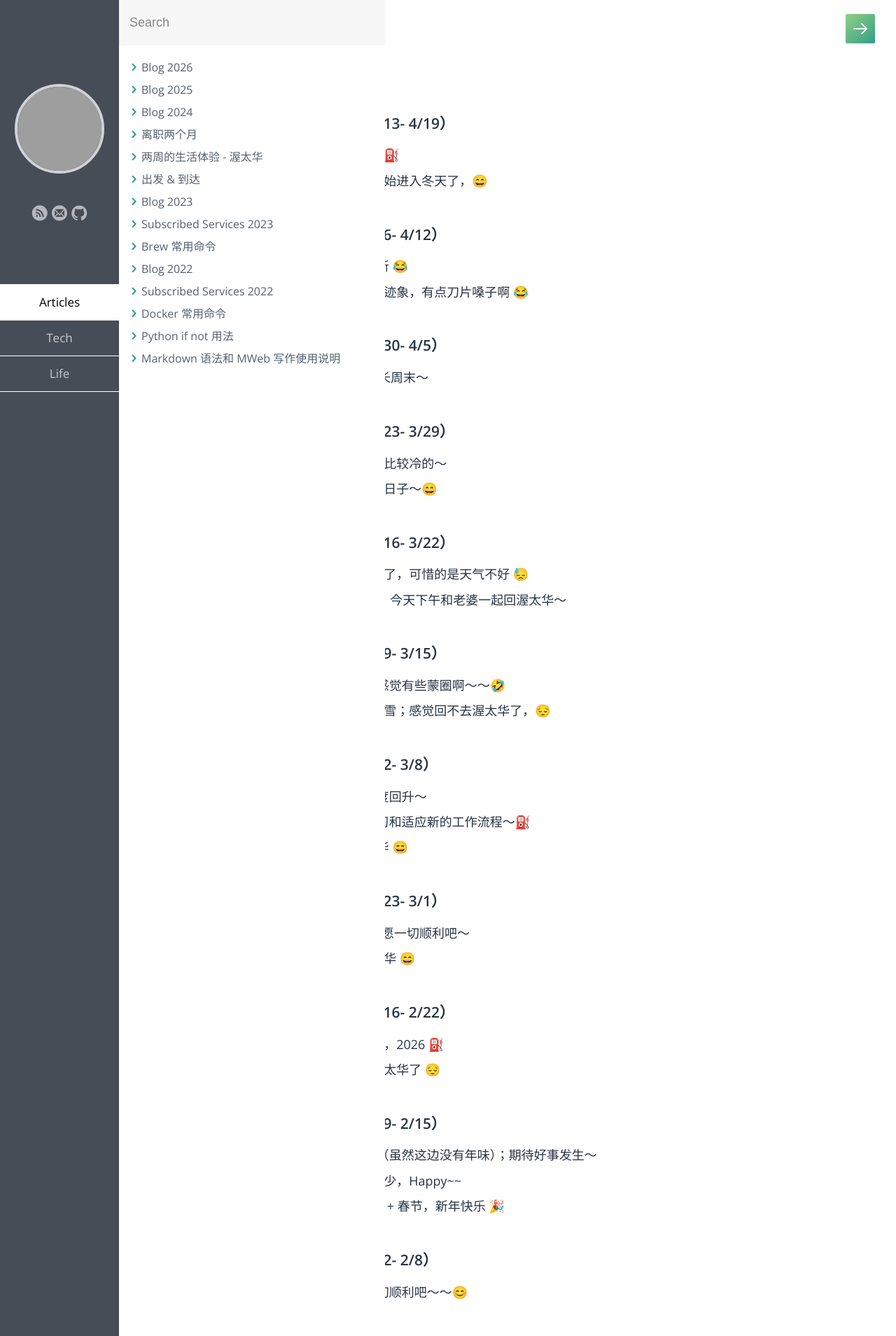
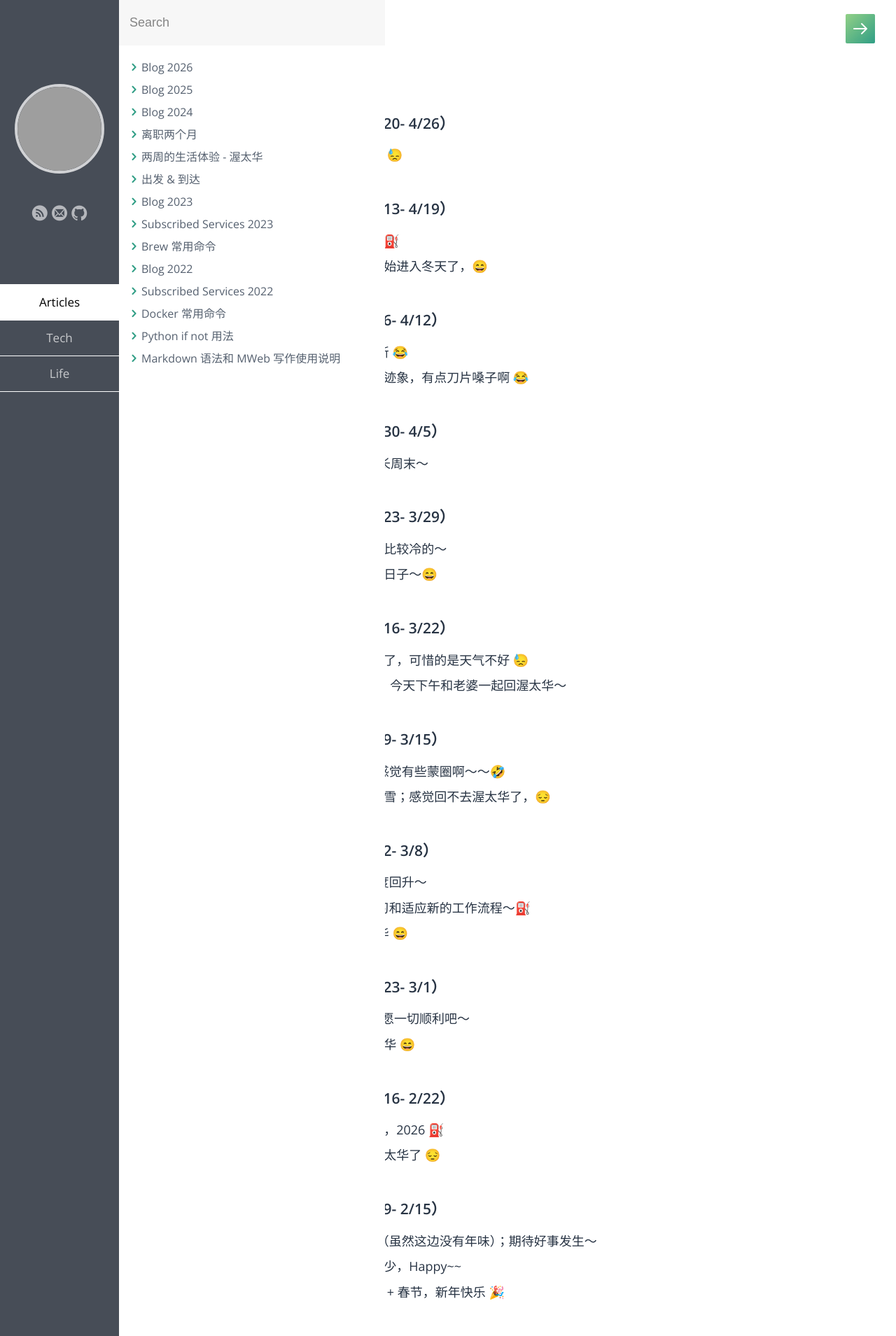
Before and after one commit to samxupeiran/samxupeiran.github.io, a Jekyll site: the page built from _posts/life/2025-12-29-my-blog.md, in a window 1280 px wide. Shown: the top 1909 px of the page at 70% size. Built offline with Jekyll 4.4.1, drawn with Linux system fonts in a browser that asks for light colours; some web fonts are replaced; grey boxes are pictures that could not be loaded.

Commit message:
feat: add weekly blog 4/21

```diff
--- a/_posts/life/2025-12-29-my-blog.md
+++ b/_posts/life/2025-12-29-my-blog.md
@@ -5,6 +5,9 @@ category: Life
 tags: Blog
 ---
 
+
+- ### 2026 年 4 月 第 4 周（4/20- 4/26）
+     - 4/21 这两天体感进入零下 😓
 
 - ### 2026 年 4 月 第 3 周（4/13- 4/19）
      - 4/14 回渥太华的第一周，⛽️
```
